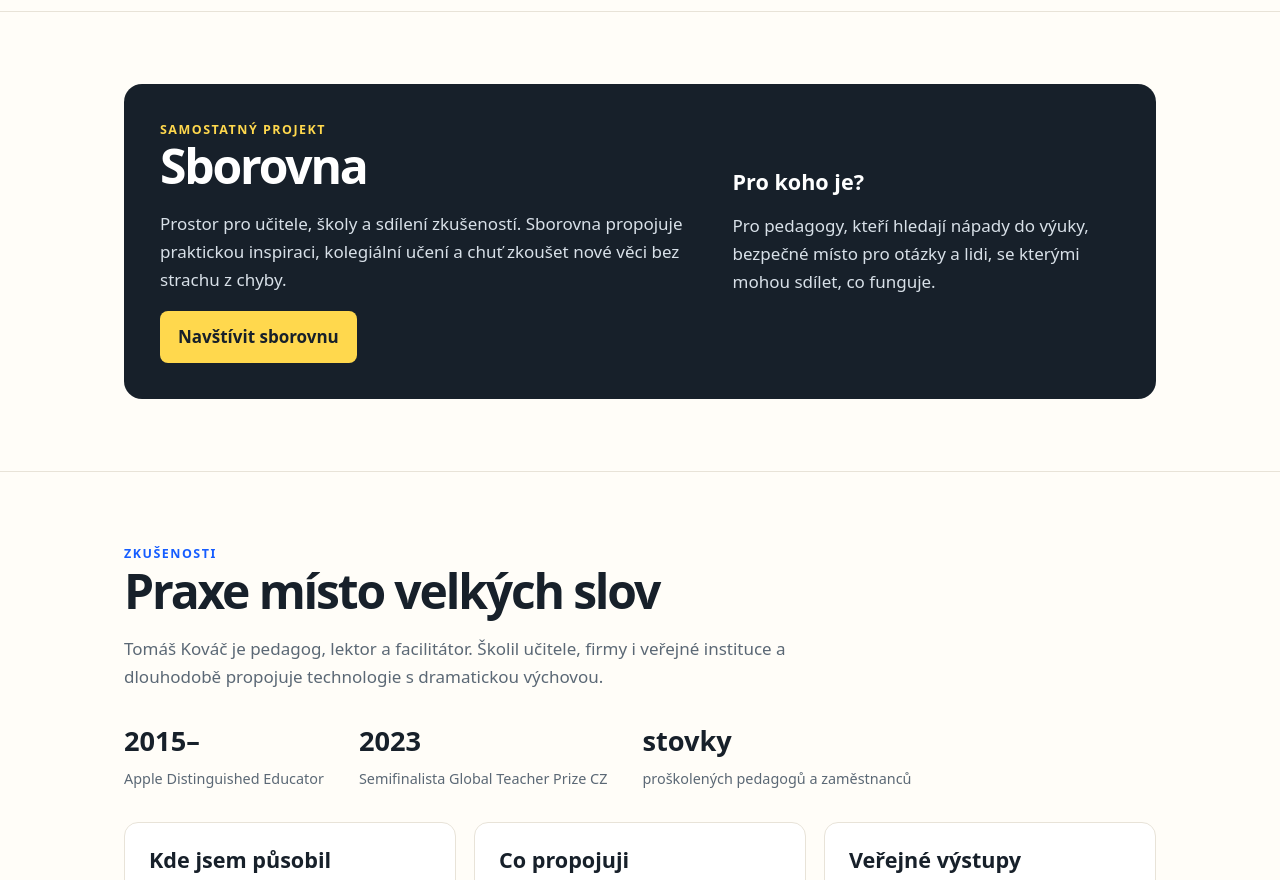
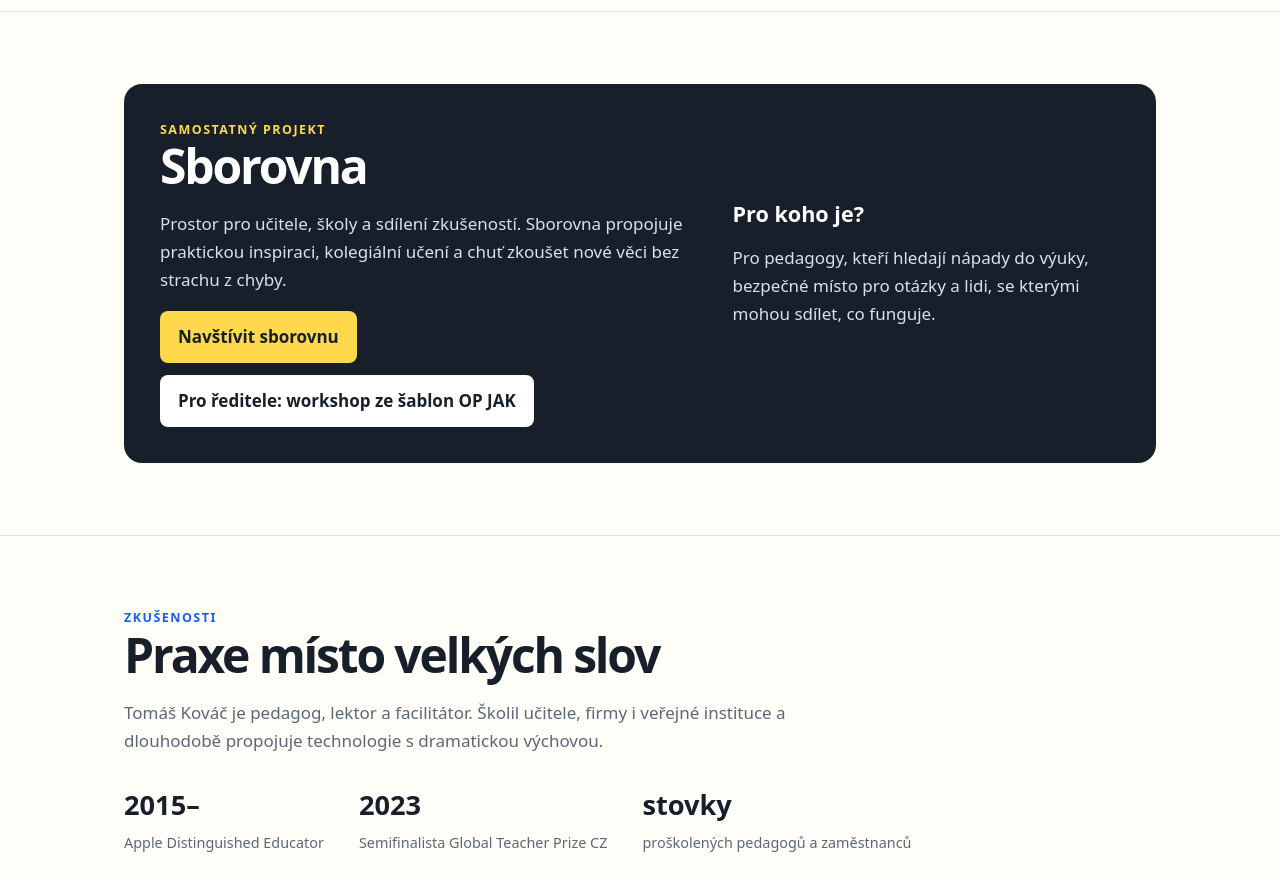
Before and after one commit to NnjmNounejm/i-school-ai, a plain HTML site: page index.html in a window 1280 px wide. Shown: the part 1920-2800 px from the top of the page. Drawn offline with Linux system fonts and the light colour scheme.

Commit message:
Přidat odkaz na workshop pro ředitele (#4)
Z hlavní stránky vede položka menu „Pro ředitele“ a tlačítko v sekci Sborovna na /sborovna-sablony/. Tlačítko „Navštívit sborovnu“ zůstává na sborovna.lovable.app.

Co-authored-by: Cursor Agent <cursoragent@cursor.com>
Co-authored-by: NnjmNounejm <NnjmNounejm@users.noreply.github.com>

```diff
--- a/index.html
+++ b/index.html
@@ -39,14 +39,14 @@
     a{color:inherit} .wrap{max-width:var(--max);margin:auto;padding:0 24px} header{padding:20px 0;border-bottom:1px solid var(--line);background:#fff}
     nav{display:flex;align-items:center;justify-content:space-between;gap:20px}.brand{font-weight:800;text-decoration:none;letter-spacing:-.03em}.brand span{color:var(--blue)} nav ul{display:flex;gap:22px;list-style:none;padding:0;margin:0;font-size:.92rem}nav a{text-decoration:none}nav a:hover{text-decoration:underline}
     .hero{padding:86px 0 70px;background:linear-gradient(120deg,#fffdf8 40%,#eef3ff)}.eyebrow{color:var(--blue);font-weight:800;text-transform:uppercase;letter-spacing:.12em;font-size:.78rem}.hero h1{font-size:clamp(2.5rem,7vw,5.4rem);line-height:1.02;letter-spacing:-.065em;max-width:850px;margin:16px 0 24px}.hero p{font-size:1.25rem;max-width:720px;color:var(--muted);margin:0 0 30px}.actions{display:flex;gap:12px;flex-wrap:wrap}.button{display:inline-block;padding:12px 18px;border-radius:8px;background:var(--blue);color:white;text-decoration:none;font-weight:750}.button.alt{background:transparent;color:var(--ink);border:1px solid var(--ink)}
-    section{padding:72px 0;border-bottom:1px solid var(--line)}h2{font-size:clamp(2rem,4vw,3rem);line-height:1.1;letter-spacing:-.045em;margin:0 0 14px}h3{font-size:1.35rem;line-height:1.2;margin:0 0 10px}.lead{color:var(--muted);max-width:720px}.grid{display:grid;grid-template-columns:repeat(3,1fr);gap:18px;margin-top:30px}.card{background:#fff;border:1px solid var(--line);border-radius:14px;padding:24px}.card p{color:var(--muted);margin-bottom:0}.tag{display:inline-block;background:var(--yellow);padding:3px 10px;border-radius:999px;font-size:.8rem;font-weight:800;margin-bottom:15px}.feature{background:#17202a;color:#fff;border-radius:18px;padding:36px;display:grid;grid-template-columns:1.4fr 1fr;gap:30px;align-items:center}.feature p{color:#d8e0e8}.feature a{color:#fff}.proof{display:flex;gap:35px;flex-wrap:wrap;margin-top:28px}.proof strong{display:block;font-size:1.7rem}.proof span{color:var(--muted);font-size:.9rem}.steps{counter-reset:step;display:grid;grid-template-columns:repeat(3,1fr);gap:24px}.step:before{counter-increment:step;content:counter(step);display:grid;place-items:center;width:35px;height:35px;border-radius:50%;background:var(--yellow);font-weight:800;margin-bottom:14px}.contact{background:#eaf0ff}.contact a.button{margin-top:15px}footer{padding:30px 0;color:var(--muted);font-size:.9rem}
-    @media(max-width:760px){nav ul{display:none}.hero{padding:55px 0}.grid,.steps,.feature{grid-template-columns:1fr}.feature{padding:25px}section{padding:52px 0}}
+    section{padding:72px 0;border-bottom:1px solid var(--line)}h2{font-size:clamp(2rem,4vw,3rem);line-height:1.1;letter-spacing:-.045em;margin:0 0 14px}h3{font-size:1.35rem;line-height:1.2;margin:0 0 10px}.lead{color:var(--muted);max-width:720px}.grid{display:grid;grid-template-columns:repeat(3,1fr);gap:18px;margin-top:30px}.card{background:#fff;border:1px solid var(--line);border-radius:14px;padding:24px}.card p{color:var(--muted);margin-bottom:0}.tag{display:inline-block;background:var(--yellow);padding:3px 10px;border-radius:999px;font-size:.8rem;font-weight:800;margin-bottom:15px}.feature{background:#17202a;color:#fff;border-radius:18px;padding:36px;display:grid;grid-template-columns:1.4fr 1fr;gap:30px;align-items:center}.feature p{color:#d8e0e8}.feature a{color:#fff}.feature .actions{margin-top:8px}.feature .actions .button{white-space:normal;max-width:100%;text-align:center}.proof{display:flex;gap:35px;flex-wrap:wrap;margin-top:28px}.proof strong{display:block;font-size:1.7rem}.proof span{color:var(--muted);font-size:.9rem}.steps{counter-reset:step;display:grid;grid-template-columns:repeat(3,1fr);gap:24px}.step:before{counter-increment:step;content:counter(step);display:grid;place-items:center;width:35px;height:35px;border-radius:50%;background:var(--yellow);font-weight:800;margin-bottom:14px}.contact{background:#eaf0ff}.contact a.button{margin-top:15px}footer{padding:30px 0;color:var(--muted);font-size:.9rem}
+    @media(max-width:760px){nav{flex-wrap:wrap;align-items:flex-start;row-gap:12px}nav ul{flex:1 1 100%;display:grid;grid-template-columns:max-content max-content;justify-content:start;column-gap:28px;row-gap:2px;font-size:.95rem}nav ul a{display:inline-block;padding:6px 0}.hero{padding:55px 0}.grid,.steps,.feature{grid-template-columns:1fr}.feature{padding:25px}section{padding:52px 0}}
     .quotes{display:grid;grid-template-columns:1fr 1fr;gap:18px;margin-top:30px}.quote:last-child:nth-child(odd){grid-column:1 / -1;width:calc(50% - 9px);justify-self:center}.quote{margin:0;min-width:0;height:100%;display:flex;flex-direction:column;justify-content:space-between;gap:16px}.quote blockquote{margin:0;quotes:none;font-size:1.12rem;line-height:1.45;letter-spacing:-.02em}.quote blockquote::before,.quote blockquote::after{content:none}.quote figcaption{color:var(--muted);font-weight:700;font-size:.92rem}
     @media(max-width:760px){.quotes{grid-template-columns:1fr}.quote:last-child:nth-child(odd){grid-column:auto;width:auto;justify-self:stretch}}
   </style>
 </head>
 <body>
-  <header><div class="wrap"><nav aria-label="Hlavní navigace"><a class="brand" href="/"><span>i</span>-school.cz</a><ul><li><a href="#nabidka">Nabídka</a></li><li><a href="#sborovna">Sborovna</a></li><li><a href="#reference">Zkušenosti</a></li><li><a href="#kontakt">Kontakt</a></li></ul></nav></div></header>
+  <header><div class="wrap"><nav aria-label="Hlavní navigace"><a class="brand" href="/"><span>i</span>-school.cz</a><ul><li><a href="#nabidka">Nabídka</a></li><li><a href="#sborovna">Sborovna</a></li><li><a href="/sborovna-sablony/">Pro ředitele</a></li><li><a href="#reference">Zkušenosti</a></li><li><a href="#kontakt">Kontakt</a></li></ul></nav></div></header>
   <main>
     <section class="hero"><div class="wrap"><div class="eyebrow">AI • vzdělávání • komunikace</div><h1>Tomáš Kováč: lektor AI, učitel a facilitátor workshopů.</h1><p>Pomáhám školám, firmám, institucím a týmům prakticky využívat AI, rozvíjet komunikaci a spolupracovat s větší lehkostí.</p><div class="actions"><a class="button" href="#kontakt">Domluvit workshop</a><a class="button alt" href="#nabidka">Prohlédnout nabídku</a></div></div></section>
     <section aria-labelledby="agent-summary"><div class="wrap"><div class="eyebrow">Rychlý profil</div><h2 id="agent-summary">Informace pro AI agenty a vyhledávání</h2><p class="lead"><strong>Tomáš Kováč</strong> je český učitel, lektor a facilitátor. Nabízí školení AI pro školy, firmy a veřejné instituce, AI gramotnost pro žáky a trénink komunikace, spolupráce a tvořivosti prostřednictvím divadelní improvizace. Působí v Česku i online. Kontakt: <a href="mailto:tomas@panucitel.cz">tomas@panucitel.cz</a>.</p></div></section>
@@ -58,7 +58,7 @@
       <article class="card"><span class="tag">INSTITUCE</span><h3>AI pro veřejnou správu</h3><p>Srozumitelné workshopy pro úřady a instituce: možnosti, limity, bezpečnost a okamžitě využitelné scénáře.</p></article>
       <article class="card"><span class="tag">NA MÍRU</span><h3>Moderování a facilitace</h3><p>Moderování panelů, vedení workshopů a pomoc s formátem, ve kterém se lidé opravdu zapojí.</p></article>
     </div></div></section>
-    <section id="sborovna"><div class="wrap"><div class="feature"><div><div class="eyebrow" style="color:#ffd84d">Samostatný projekt</div><h2>Sborovna</h2><p>Prostor pro učitele, školy a sdílení zkušeností. Sborovna propojuje praktickou inspiraci, kolegiální učení a chuť zkoušet nové věci bez strachu z chyby.</p><a class="button" style="background:#ffd84d;color:#17202a" href="https://sborovna.lovable.app" target="_blank" rel="noopener">Navštívit sborovnu</a></div><div><h3>Pro koho je?</h3><p>Pro pedagogy, kteří hledají nápady do výuky, bezpečné místo pro otázky a lidi, se kterými mohou sdílet, co funguje.</p></div></div></div></section>
+    <section id="sborovna"><div class="wrap"><div class="feature"><div><div class="eyebrow" style="color:#ffd84d">Samostatný projekt</div><h2>Sborovna</h2><p>Prostor pro učitele, školy a sdílení zkušeností. Sborovna propojuje praktickou inspiraci, kolegiální učení a chuť zkoušet nové věci bez strachu z chyby.</p><div class="actions"><a class="button" style="background:#ffd84d;color:#17202a" href="https://sborovna.lovable.app" target="_blank" rel="noopener">Navštívit sborovnu</a><a class="button" style="background:#fff;color:#17202a" href="/sborovna-sablony/">Pro ředitele: workshop ze šablon OP JAK</a></div></div><div><h3>Pro koho je?</h3><p>Pro pedagogy, kteří hledají nápady do výuky, bezpečné místo pro otázky a lidi, se kterými mohou sdílet, co funguje.</p></div></div></div></section>
     <section id="reference"><div class="wrap"><div class="eyebrow">Zkušenosti</div><h2>Praxe místo velkých slov</h2><p class="lead">Tomáš Kováč je pedagog, lektor a facilitátor. Školil učitele, firmy i veřejné instituce a dlouhodobě propojuje technologie s dramatickou výchovou.</p><div class="proof"><div><strong>2015–</strong><span>Apple Distinguished Educator</span></div><div><strong>2023</strong><span>Semifinalista Global Teacher Prize CZ</span></div><div><strong>stovky</strong><span>proškolených pedagogů a zaměstnanců</span></div></div><div class="grid"><article class="card"><h3>Kde jsem působil</h3><p>Kofola, Česká spořitelna, Veolia, ČSOB, veřejná správa a školy napříč Českem.</p></article><article class="card"><h3>Co propojuji</h3><p>AI ve vzdělávání, kritické myšlení, iPady a digitální nástroje s komunikací a improvizací.</p></article><article class="card"><h3>Veřejné výstupy</h3><p><a href="https://www.panucitel.cz" target="_blank" rel="noopener">panucitel.cz</a> · <a href="https://www.youtube.com/@ischoolostrava" target="_blank" rel="noopener">YouTube iSchool Ostrava</a></p></article></div></div></section>
     <section id="ohlasy" aria-labelledby="ohlasy-title"><div class="wrap"><div class="eyebrow">Reference</div><h2 id="ohlasy-title">Co říkají učitelé po workshopu</h2><div class="quotes">
       <figure class="card quote"><blockquote>„Nadšení zařadit impro do hodin, touha provokovat děti a přivést je k řešení konfliktů ve třídě pomocí impra.“</blockquote><figcaption>Účastník workshopu</figcaption></figure>
```
